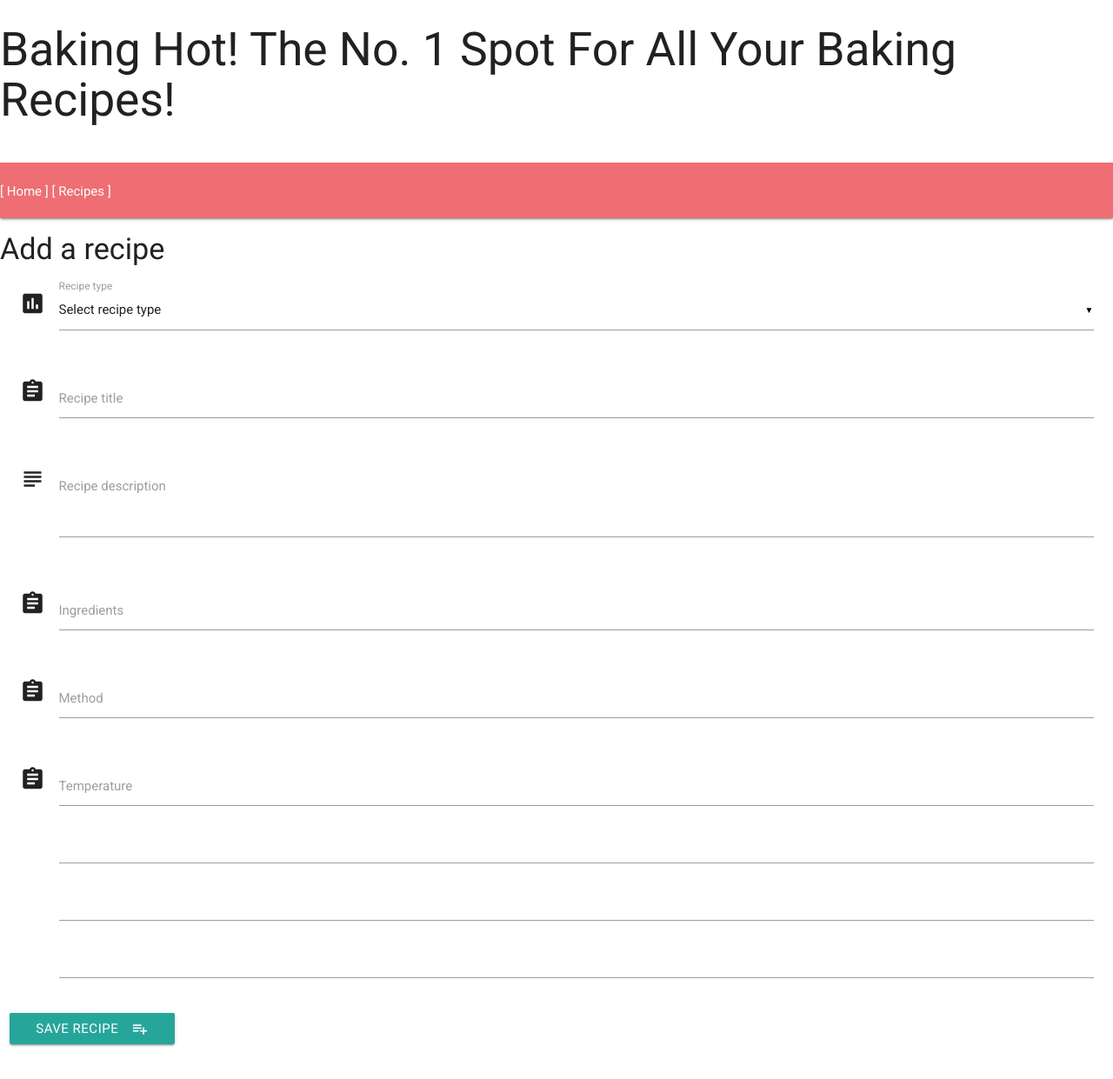
After one commit to kevald1963/milestone-3-recipe-application, a Flask app: page /add_recipe in a window 1280 px wide. The commit adds this page. Shown: the whole page at 87% size. Run offline with Flask 2, Linux system fonts and the light colour scheme; data that the repository does not hold is empty; some libraries are stand-ins or nearby versions.

Commit message:
Added input form in add_recipe template. Recipe type populated with data so far.

```diff
--- a/run.py
+++ b/run.py
@@ -19,6 +19,20 @@ def home():
 def recipes():
     return render_template("recipes.html", recipes=list(mongo.db.recipes.find()))
 
+@app.route('/add_recipe')
+def add_recipe():
+    return render_template("add_recipe.html", recipe_types=list(mongo.db.recipe_types.find()))
+
+@app.route('/insert_recipe', methods=["POST"])
+def insert_recipe():
+    recipes = mongo.db.recipes
+    # Convert form data to a dictionary to make it usable by Mongo.
+    recipes.insert_one(request.form.to_dict())
+    #return redirect(gitpod_url + 'recipes')
+    return redirect(url_for('recipes'))
+
+
+
 if __name__ == '__main__':
     app.run(host=os.environ.get('IP'),
             port=os.environ.get('PORT'),
--- /dev/null
+++ b/templates/add_recipe.html
@@ -0,0 +1,79 @@
+{% extends 'base.html' %}
+{% block content %}
+
+<h4>Add a recipe</h4>
+<div class="row">
+    <form action="{{ url_for('insert_recipe') }}" method="POST" class="col s12">
+        <!-- RECIPE TYPE -->
+        <div class="row">
+            <div class="input-field col s12">
+                <i class="material-icons prefix">poll</i>
+                <select id="recipe_type" name="type_name">
+                    <option value="" disabled selected>Select recipe type</option>
+                    {% for rec_type in recipe_types %}
+                        <option value="{{ rec_type.type_name }}">{{ rec_type.type_name }}</option>
+                    {% endfor %}
+                </select>
+                <label>Recipe type</label>
+            </div>
+        </div>
+
+        <!-- RECIPE TITLE -->
+        <div class="row">
+            <div class="input-field col s12">
+                <i class="material-icons prefix">assignment</i>
+                <input id="title" name="title" type="text" class="validate">
+                <label for="icon_prefix">Recipe title</label>
+            </div>
+        </div>
+
+        <!-- RECIPE DESCRIPTION -->
+        <div class="row">
+            <div class="input-field col s12">
+                <i class="material-icons prefix">subject</i>
+                <textarea id="recipe_description" name="recipe_description" class="materialize-textarea"></textarea>
+                <label for="icon_telephone">Recipe description</label>
+            </div>
+        </div>
+
+        <!-- INGREDIENTS -->
+        <div class="row">
+            <div class="input-field col s12">
+                <i class="material-icons prefix">assignment</i>
+                <input id="ingredients" name="ingredients" type="text" class="validate">
+                <label for="icon_prefix">Ingredients</label>
+            </div>
+        </div>
+
+        <!-- METHOD -->
+        <div class="row">
+            <div class="input-field col s12">
+                <i class="material-icons prefix">assignment</i>
+                <input id="method" name="method" type="text" class="validate">
+                <label for="icon_prefix">Method</label>
+            </div>
+        </div>
+
+        <!-- Temperature -->
+        <div class="row">
+            <div class="input-field col s12">
+                <i class="material-icons prefix">assignment</i>
+                <input id="celsius" name="celsius" type="text" class="validate">
+                <input id="celsius-fan" name="celsius-fan" type="text" class="validate">
+                <input id="fahrenheit" name="fahrenheit" type="text" class="validate">
+                <input id="gas-mark" name="gas-mark" type="text" class="validate">
+                <label for="icon_prefix">Temperature</label>
+            </div>
+        </div>
+
+
+        <!-- SAVE RECIPE BUTTON -->
+        <div class="row">
+            <button class="btn waves-effect waves-light" type="submit" name="action">Save recipe
+                <i class="material-icons right">playlist_add</i>
+            </button>
+        </div>
+    </form>
+</div>
+
+{% endblock %}
--- a/templates/base.html
+++ b/templates/base.html
@@ -26,7 +26,6 @@
             </div>
         </div>
     </header>
-    <!-- /.HEADER -->
 
     <!-- NAVBAR -->
     <nav class="container-fluid">
@@ -37,19 +36,24 @@
             </div>
         </div>
     </nav>
-    <!-- /.NAVBAR -->
 
     <!-- MAIN -->
     <main class="container-fluid">
         {% block content %}
         {% endblock %}
     </main>
-    <!-- /.MAIN -->
 
-    <!-- JavaScript -->
+
     <script src="https://cdnjs.cloudflare.com/ajax/libs/jquery/3.2.1/jquery.min.js"></script>
     <script src="https://cdnjs.cloudflare.com/ajax/libs/materialize/0.100.2/js/materialize.min.js"></script>
 
+    <script>
+        $(document).ready(function(){
+            $('.collapsible').collapsible();
+            $('select').material_select();
+            $(".button-collapse").sideNav();
+        });
+    </script>
 
 </body>
 
```
Also changed, not shown: templates/add_recipes.html (deleted, +0 -31 lines).
